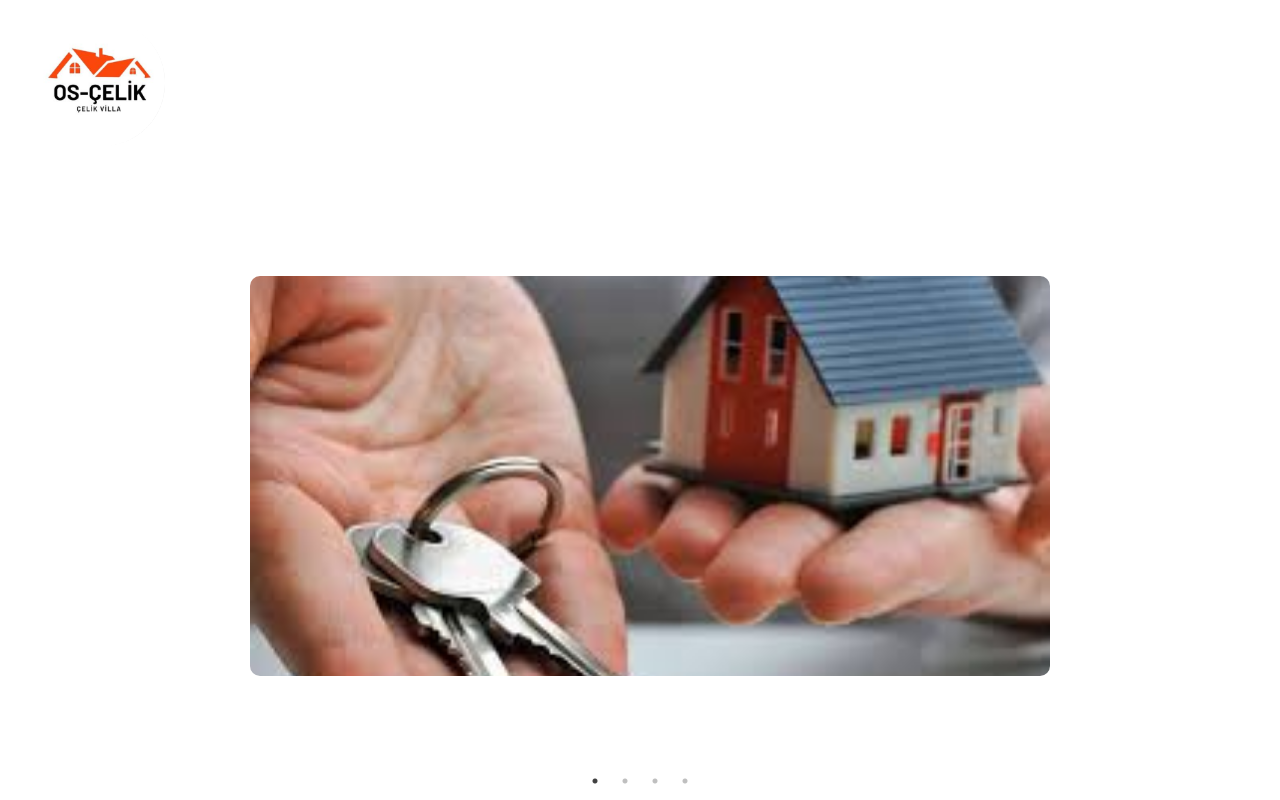
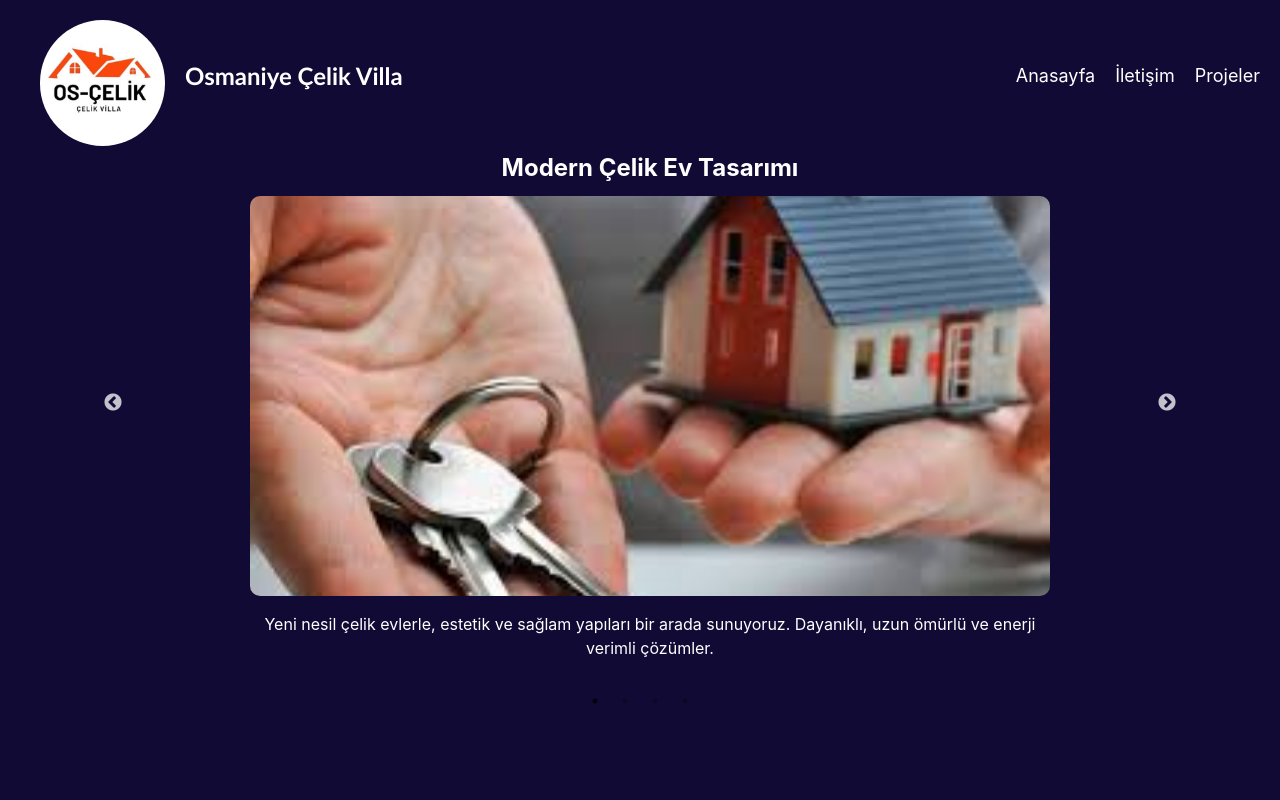
Before and after one commit to Yasalp/OsCelik-web, a React (Vite) app: page /project in a window 1280 px wide. Built offline with nearby package versions, Linux system fonts and the light colour scheme.

Commit message:
backgrund fix

```diff
--- a/src/index.css
+++ b/src/index.css
@@ -4,8 +4,6 @@
   font-weight: 400;
 
   color-scheme: light dark;
-
-  background-color: #110a35;
 
   font-synthesis: none;
   text-rendering: optimizeLegibility;
@@ -15,11 +13,14 @@
 
 body {
   margin: 0;
+  width: 100%;
+  height: 100vh;
+  background-color: #110a35;
+  z-index: -1;
 }
 
 @media (prefers-color-scheme: light) {
   :root {
     color: #213547;
-    background-color: #ffffff;
   }
 }
--- a/src/pages/home-page/HomePage.css
+++ b/src/pages/home-page/HomePage.css
@@ -18,5 +18,4 @@
   width: 100%;
   height: 100%;
   object-fit: cover;
-  z-index: -1;
 }
--- a/src/pages/project/Project.css
+++ b/src/pages/project/Project.css
@@ -1,5 +1,7 @@
 .project-container {
   display: flex;
-  margin-top: 180px;
+  padding-top: 100px;
   flex-direction: column;
+  width: 100%;
+  height: 100%;
 }
```
